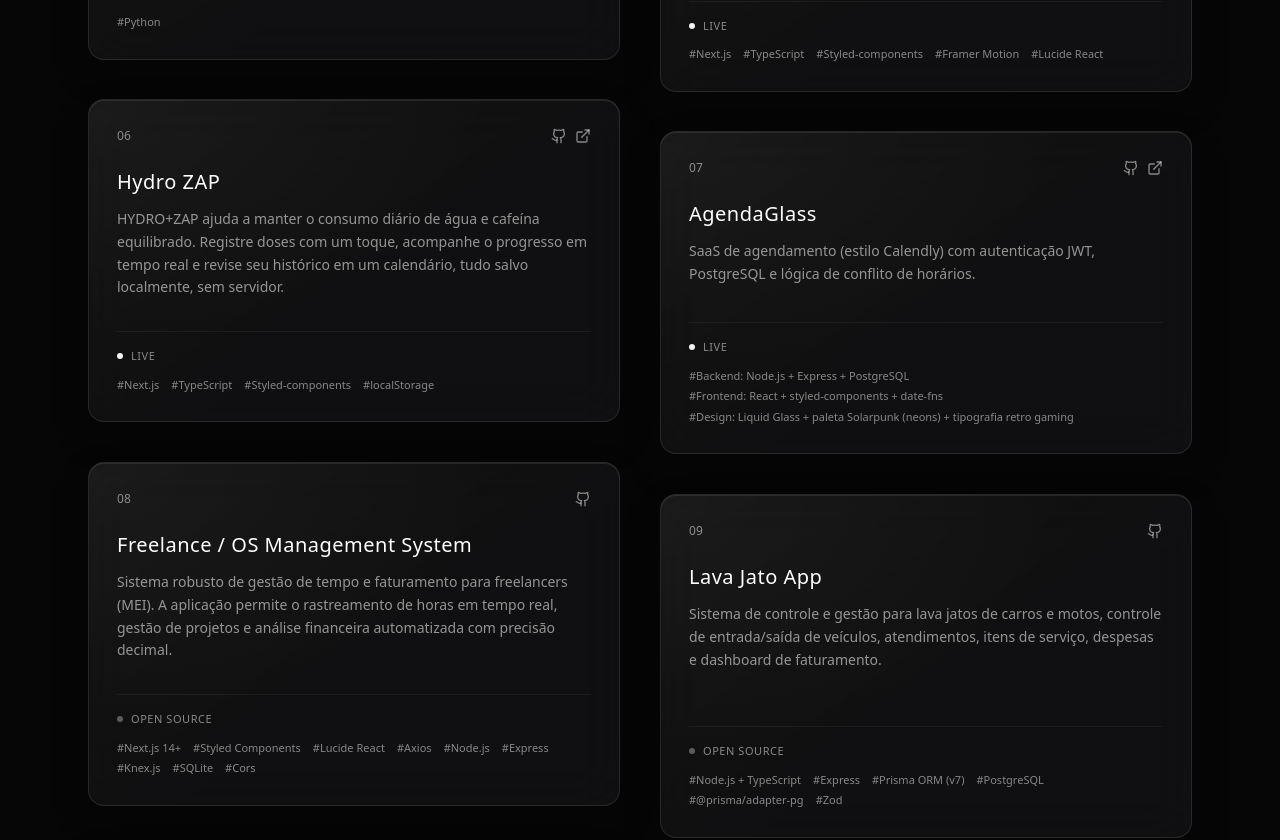
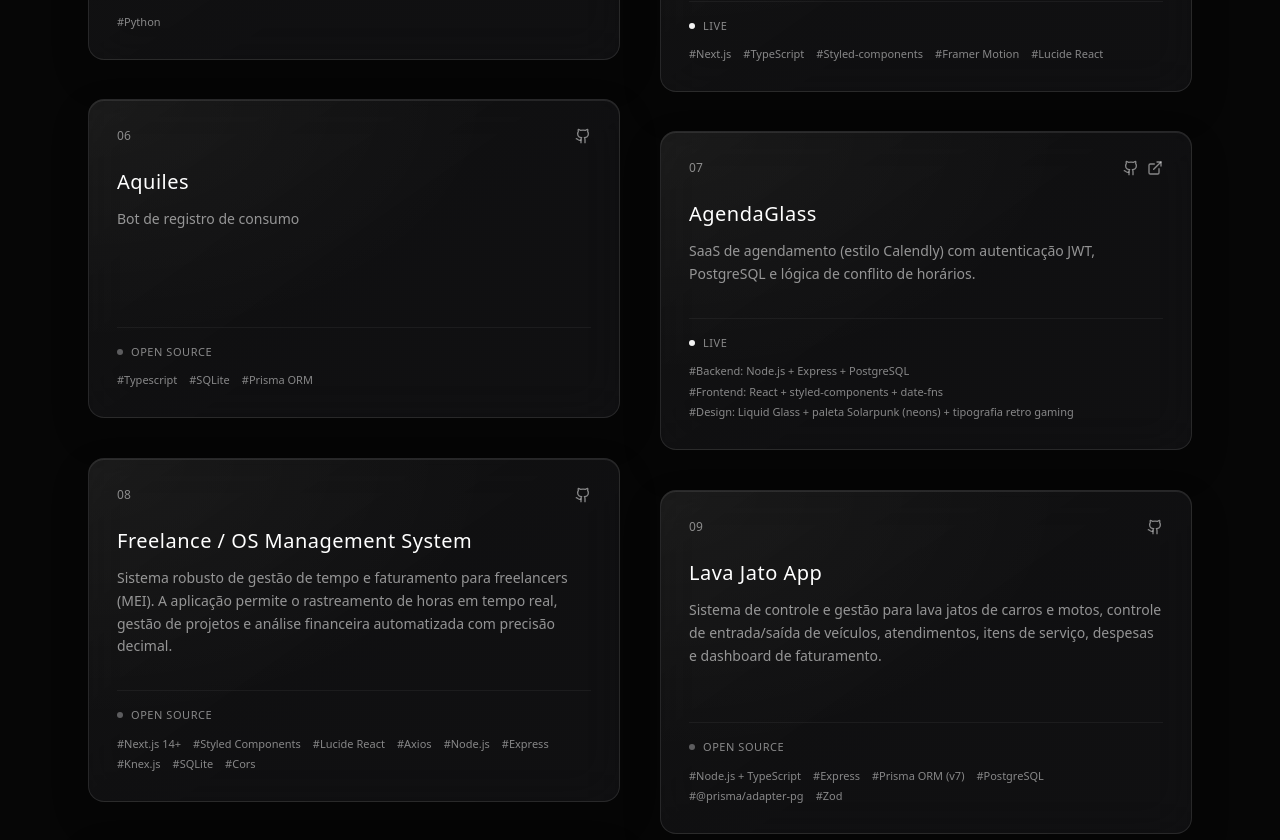
Before and after one commit to PatricAugusto/Portfolio-v4, a Next.js app: page / in a window 1280 px wide. Shown: the part 5660-6500 px from the top of the page. Built offline with nearby package versions, Linux system fonts and the light colour scheme.

Commit message:
feat(Projects): rename project Hydro ZAP to Aquiles and update description and tags

```diff
--- a/src/data/portfolio.ts
+++ b/src/data/portfolio.ts
@@ -126,12 +126,11 @@ export const projects: Project[] = [
   },
   {
     id: "5",
-    title: "Hydro ZAP",
+    title: "Aquiles",
     description:
-      "HYDRO+ZAP ajuda a manter o consumo diário de água e cafeína equilibrado. Registre doses com um toque, acompanhe o progresso em tempo real e revise seu histórico em um calendário, tudo salvo localmente, sem servidor.",
-    tags: ["Next.js", "TypeScript", "Styled-components", "localStorage"],
-    link: "https://hydro-caffeine-sag3-henna.vercel.app/",
-    github: "https://github.com/PatricAugusto/Hydro-Caffeine",
+      "Bot de registro de consumo",
+    tags: ["Typescript", "SQLite", "Prisma ORM"],
+    github: "https://github.com/PatricAugusto/Aquiles",
     featured: true,
   },
   {
```
